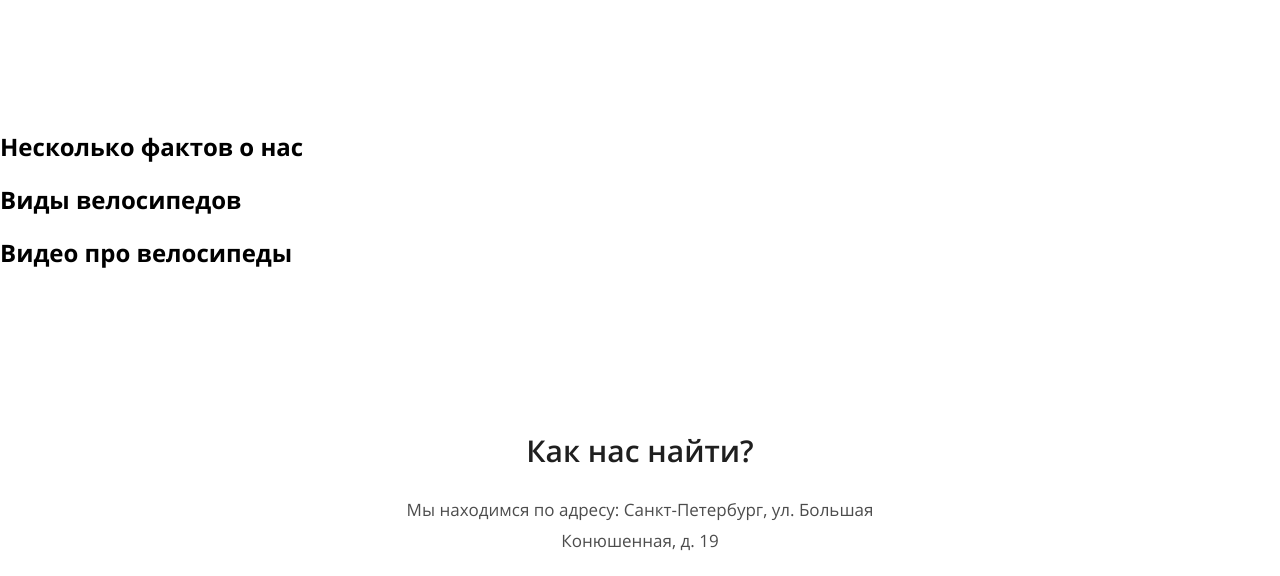
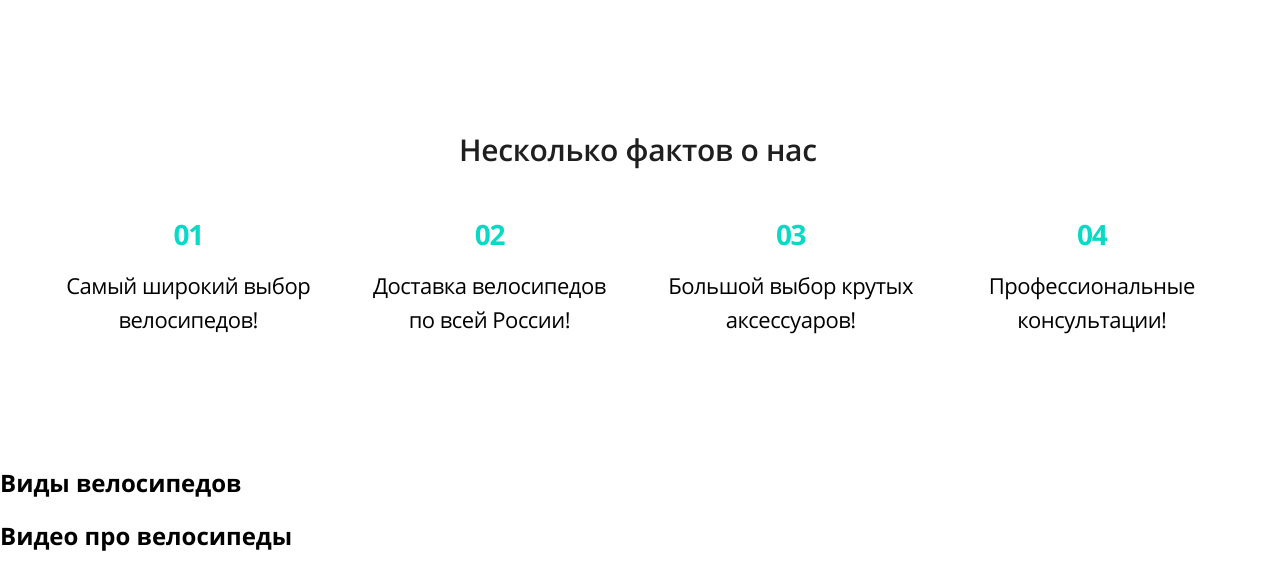
Before and after one commit to victoria-nsl/bicycles, a website: page source/index.html in a window 1280 px wide. Shown: the part 840-1416 px from the top of the page. Drawn offline with nearby package versions, Linux system fonts and the light colour scheme; files that its build step writes are made by us from their sources.

Commit message:
Добавляет верстку раздела Несколько фактов о нас

```diff
--- a/source/index.html
+++ b/source/index.html
@@ -34,7 +34,7 @@
           </a>
         </li>
         <li class="main-navigation__item">
-          <a class="main-navigation__link" href="#video">
+          <a class="main-navigation__link" href="#contacts">
             Контакты
           </a>
         </li>
@@ -78,6 +78,24 @@
     </section>
     <section class="about-facts" id ="about-facts">
       <h2>Несколько фактов о нас</h2>
+      <ul class="about-facts__list">
+        <li class="about-facts__item">
+          <p>01</p>
+          <p>Самый широкий выбор велосипедов!</p>
+        </li>
+        <li class="about-facts__item">
+          <p>02</p>
+          <p>Доставка велосипедов<br> по всей России!</p>
+        </li>
+        <li class="about-facts__item">
+          <p>03</p>
+          <p>Большой выбор крутых аксессуаров!</p>
+        </li>
+        <li class="about-facts__item">
+          <p>04</p>
+          <p>Профессиональные консультации!</p>
+        </li>
+      </ul>
     </section>
     <section class="types-bicycles" id ="types-bicycles">
       <h2>Виды велосипедов</h2>
@@ -87,8 +105,8 @@
     </section>
   </main>
 
-  <footer class="page-footer" id ="page-footer">
-    <div class="page-footer__address-block" >
+  <footer class="page-footer">
+    <div class="page-footer__address-block" id ="contacts" >
       <h2>Как нас найти?</h2>
       <p>Мы находимся по адресу: Санкт-Петербург, ул. Большая <br> Конюшенная, д. 19</p>
     </div>
--- /dev/null
+++ b/source/sass/blocks/about-facts.scss
@@ -0,0 +1,110 @@
+.about-facts {
+  width: 100%;
+  max-width: 1266px;
+  margin: 0 auto;
+  margin-bottom: 130px;
+  padding: 0 50px;
+  padding-top: 5px;
+  box-sizing: border-box;
+
+
+  @media (max-width: $tablet-max-width) {
+    width: 100%;
+    margin-bottom: 30px;
+    padding: 0 106px;
+  }
+
+  @media (max-width: $mobile-max-width) {
+    width: 100%;
+    margin-bottom: 30px;
+    padding: 0 15px;
+    padding-top: 2px;
+  }
+}
+
+.about-facts h2 {
+  width: 362px;
+  margin: 0 auto;
+  margin-bottom: 50px;
+
+  font-weight: 600;
+  font-size: 30px;
+  line-height: 30px;
+  letter-spacing: -0.01em;
+  color: $black-title;
+
+  @media (max-width: $tablet-max-width) {
+    width: 290px;
+    margin-bottom: 30px;
+
+    font-size: 24px;
+    line-height: 41px;
+  }
+}
+
+.about-facts__list {
+  @include reset-style-list;
+
+  display: flex;
+  flex-wrap: wrap;
+  justify-content: space-between;
+  width: 100%;
+}
+
+.about-facts__item {
+  width: 22.5%;
+
+  text-align: center;
+
+  @media (max-width: $tablet-max-width) {
+    width: 47.3%;
+    margin-bottom: 40px;
+  }
+
+  @media (max-width: $mobile-max-width) {
+    width: 100%;
+    min-height: 130px;
+    margin-bottom: 30px;
+  }
+}
+
+.about-facts__item p:first-child {
+  margin: 0;
+  margin-bottom: 15px;
+
+  font-weight: 700;
+  font-size: 28px;
+  line-height: 38px;
+  letter-spacing: -1.27px;
+  color: $green;
+
+  @media (max-width: $mobile-max-width) {
+    margin-bottom: 8px;
+  }
+}
+
+.about-facts__item:first-child p:first-child {
+  @media (max-width: $mobile-max-width) {
+    margin-bottom: 16px;
+  }
+}
+
+.about-facts__item p:last-child {
+  margin: 0;
+
+  font-weight: 400;
+  font-size: 22px;
+  line-height: 34px;
+  letter-spacing: -0.5px;
+  color: $black;
+
+  @media (max-width: $mobile-max-width) {
+    font-size: 18px;
+  }
+}
+
+.about-facts__item br {
+  @media (max-width: $mobile-max-width) {
+    display: none;
+  }
+}
--- a/source/sass/style.scss
+++ b/source/sass/style.scss
@@ -9,4 +9,5 @@
 @import "blocks/main-navigation.scss";
 @import "blocks/page-main.scss";
 @import "blocks/promo.scss";
+@import "blocks/about-facts.scss";
 @import "blocks/page-footer.scss";
```
Also changed, not shown: build/css/style.min.css, build/index.html, 1 other file.
